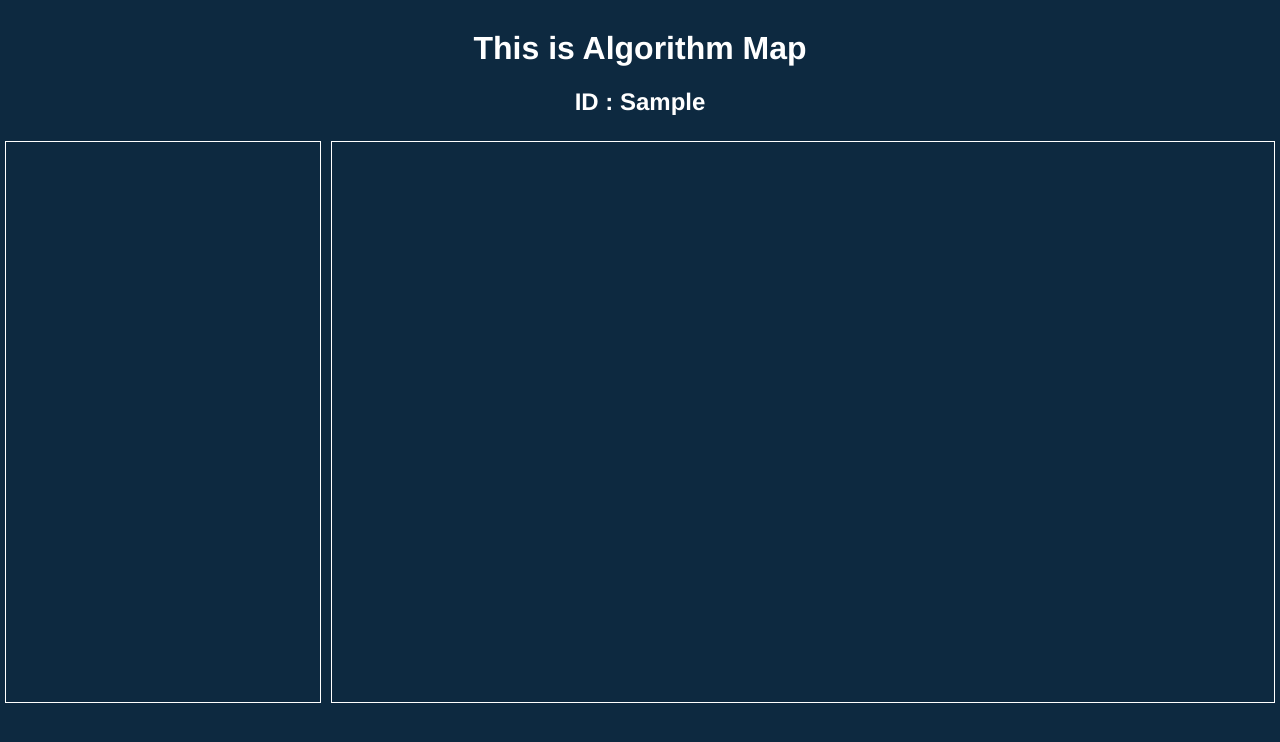
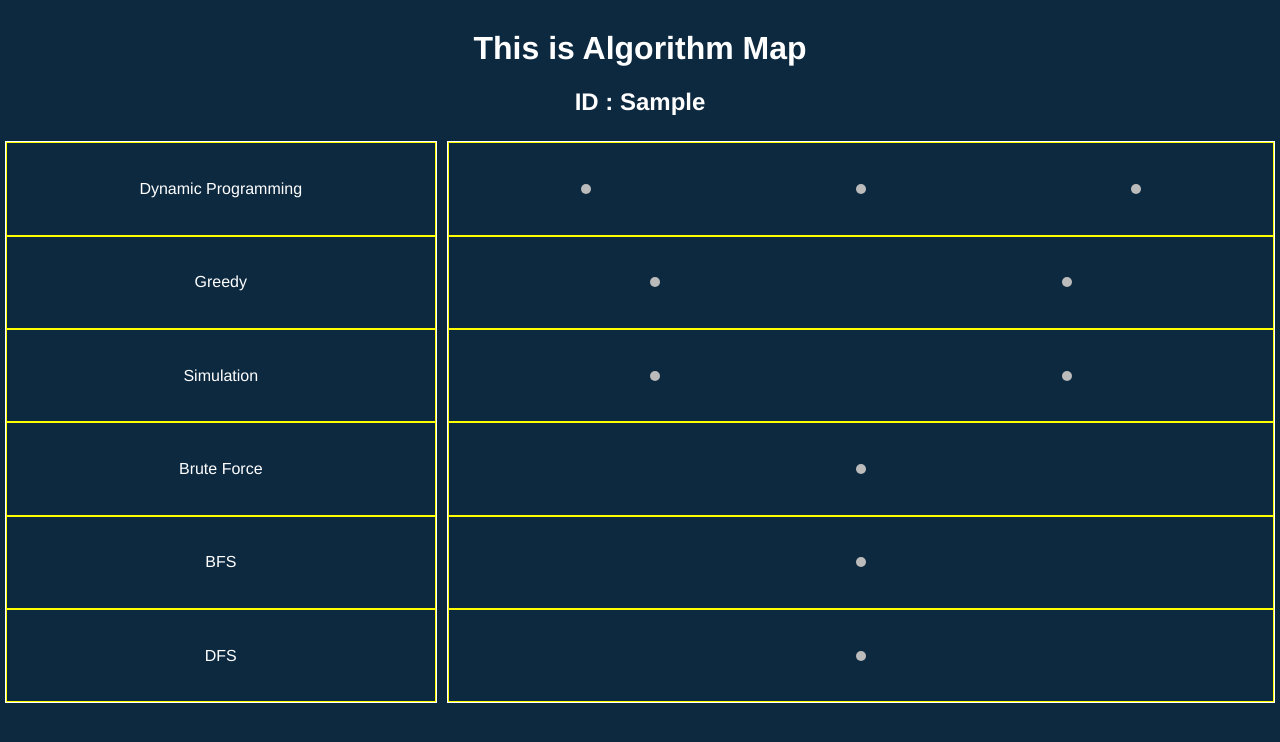
Before and after one commit to openbeak/algoreader-front, a Vue app: page / in a window 1280 px wide. Both pictures are taken after typing "Sample" into the empty fields and a click on the button "Submit". Shown: the part 801-1543 px from the top of the page. Built offline with nearby package versions, Linux system fonts and the light colour scheme.

Commit message:
basic dotted algomap

```diff
--- a/src/components/AlgoMap.vue
+++ b/src/components/AlgoMap.vue
@@ -3,11 +3,13 @@
         <h1 style="margin-top: 0; padding-top: 30px;">This is Algorithm Map</h1>
         <h2>ID : {{this.getUserId}}</h2>
         <div id="mapArea">
+            <div id="category" class="section1">
+                <div v-for="pb in this.sortedProblems" class="section2 category">{{pb['category']}}</div>
+            </div>
             <div id="bubbles" class="section1">
-                <div class="section2"></div>
-            </div>
-            <div id="category" class="section1">
-                <div class="section2"></div>
+                <div v-for="pb in this.sortedProblems" class="section2 points">
+                    <Point v-for="p in pb['value']" :info="p" />
+                </div>
             </div>
         </div>
     </div>
@@ -15,9 +17,14 @@
 
 <script>
     import { mapGetters } from 'vuex';
+    import Point from "./Point";
 
     export default {
         name: "algoMap",
+        components: {Point},
+        data: {
+          sortedProblems: []
+        },
         computed: {
             ...mapGetters([
                 'getUserId',
@@ -27,18 +34,24 @@
         methods: {
 
         },
-        updated() {
-            console.log(groupBy(this.getSolvedProblems,'category'));
-            console.log(ArrayToJson(JsonToArray(groupBy(this.getSolvedProblems, 'category'))
-                        .sort((a,b) => {
-                            if(a['value'].length > b['value'].length) {
-                                return -1;
-                            } else if(a['value'].length === b['value'].length) {
-                                return 0;
-                            } else {
-                                return 1;
-                            }
-                        }),'category'));
+        beforeUpdate() {
+            // this.sortedProblems.sort((a) =>{return a['time'];});
+            console.log(this.getSolvedProblems);
+            const sorting = this.getSolvedProblems
+                .sort((a,b) => {
+                    return a['time']-b['time'];
+                })
+
+            let timeScope = [];
+            timeScope.push(sorting[0]['time']);
+            timeScope.push(sorting[timeScope.length-1]['time']);
+            this.$store.commit('setTimeScope', timeScope);
+
+            this.sortedProblems = JsonToArray(groupBy(sorting, 'category'))
+                .sort((a,b) => {
+                    return b['value'].length - a['value'].length;
+                });
+            console.log(this.sortedProblems);
         }
     }
 
@@ -58,6 +71,7 @@
         return array;
     }
 
+    // 이걸 왜 만들었지?
     const ArrayToJson = (data, key) => {
         let json = {};
         data.forEach(el => {
@@ -79,11 +93,11 @@
         height: 70vh;
         flex-direction: row;
     }
-    #bubbles {
+    #category {
         flex-grow: 1;
 
     }
-    #category {
+    #bubbles {
         flex-grow: 3;
     }
 
@@ -91,9 +105,28 @@
         height: 100%;
         border: 1px solid white;
         margin: 5px;
+        display: flex;
+        flex-direction: column;
     }
 
     .section2 {
+        border: 1px solid yellow;
+        display: flex;
+        justify-content: center;
+        align-content: center;
+        flex-direction: column;
+    }
+
+    .category {
+        flex-grow: 1;
 
     }
+
+    .points {
+        flex-grow: 3;
+        font-size: 10px;
+        display: flex;
+        flex-direction: row;
+    }
+
 </style>
--- a/src/components/Intro.vue
+++ b/src/components/Intro.vue
@@ -21,7 +21,8 @@
             'category': 'Dynamic Programming',
             'collectCount': 12000,
             'submitCount': 4900,
-            'collectRate': 44.90
+            'collectRate': 44.90,
+            'time':19032118
         },
         {
             'number': 3,
@@ -29,7 +30,8 @@
             'category': 'Greedy',
             'collectCount': 8800,
             'submitCount': 2340,
-            'collectRate': 25.69
+            'collectRate': 25.69,
+            'time':19032116
         },
         {
             'number': 8,
@@ -37,7 +39,8 @@
             'category': 'BFS',
             'collectCount': 4230,
             'submitCount': 1567,
-            'collectRate': 34.32
+            'collectRate': 34.32,
+            'time':19032130
         },
         {
             'number': 11,
@@ -45,7 +48,8 @@
             'category': 'Simulation',
             'collectCount': 10540,
             'submitCount': 2109,
-            'collectRate': 19.03
+            'collectRate': 19.03,
+            'time':19032150
         },
         {
             'number': 18,
@@ -53,7 +57,8 @@
             'category': 'Brute Force',
             'collectCount': 6800,
             'submitCount': 3799,
-            'collectRate': 55.40
+            'collectRate': 55.40,
+            'time':19032121
         },
         {
             'number': 21,
@@ -61,7 +66,8 @@
             'category': 'Dynamic Programming',
             'collectCount': 12000,
             'submitCount': 4900,
-            'collectRate': 44.90
+            'collectRate': 44.90,
+            'time':19032114
         },
         {
             'number': 23,
@@ -69,7 +75,8 @@
             'category': 'DFS',
             'collectCount': 8800,
             'submitCount': 2340,
-            'collectRate': 25.69
+            'collectRate': 25.69,
+            'time':19032154
         },
         {
             'number': 28,
@@ -77,7 +84,8 @@
             'category': 'Greedy',
             'collectCount': 4230,
             'submitCount': 1567,
-            'collectRate': 34.32
+            'collectRate': 34.32,
+            'time':19032134
         },
         {
             'number': 31,
@@ -85,7 +93,8 @@
             'category': 'Simulation',
             'collectCount': 10540,
             'submitCount': 2109,
-            'collectRate': 19.03
+            'collectRate': 19.03,
+            'time':19032122
         },
         {
             'number': 38,
@@ -93,7 +102,8 @@
             'category': 'Dynamic Programming',
             'collectCount': 6800,
             'submitCount': 3799,
-            'collectRate': 55.40
+            'collectRate': 55.40,
+            'time':19032111
         },
     ];
 
--- /dev/null
+++ b/src/components/Point.vue
@@ -0,0 +1,35 @@
+<template>
+<!--    <div class="point">-->
+        <div class="dot"></div>
+<!--    </div>-->
+</template>
+
+<script>
+    export default {
+        name: "Point",
+        props: {
+            info: Object
+        }
+    }
+</script>
+
+<style scoped>
+    .point {
+        flex-grow: 1;
+        display: flex;
+        justify-content: center;
+        align-content: center;
+        flex-direction: column;
+        vertical-align: middle;
+        horiz-align: center;
+    }
+
+    .dot {
+        width: 10px;
+        height: 10px;
+        background-color: #bbb;
+        border-radius: 50%;
+        display: inline-block;
+        margin: auto;
+    }
+</style>
--- a/src/store.js
+++ b/src/store.js
@@ -6,7 +6,8 @@ Vue.use(Vuex);
 export const store = new Vuex.Store({
     state: {
         userId: null,
-        solvedProblems: null
+        solvedProblems: null,
+        timeScope: []
 
     },
     mutations: {
@@ -15,6 +16,9 @@ export const store = new Vuex.Store({
         },
         setSolvedProblems(state, payload) {
             state.solvedProblems = payload;
+        },
+        setTimeScope(state, payload) {
+            state.timeScope = payload;
         }
     },
     actions: {
@@ -24,8 +28,14 @@ export const store = new Vuex.Store({
         getUserId: state => {
             return state.userId;
         },
-        getSolvedProblems : state => {
+        getSolvedProblems: state => {
             return state.solvedProblems;
+        },
+        getMaxTime: state => {
+            return state.timeScope[1];
+        },
+        getMinTime: state => {
+            return state.timeScope[0];
         }
     }
 });
```
